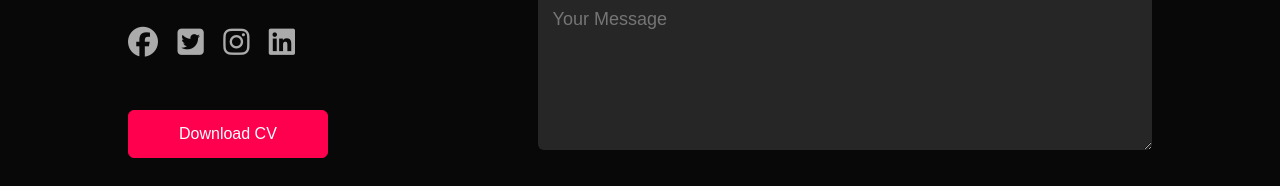
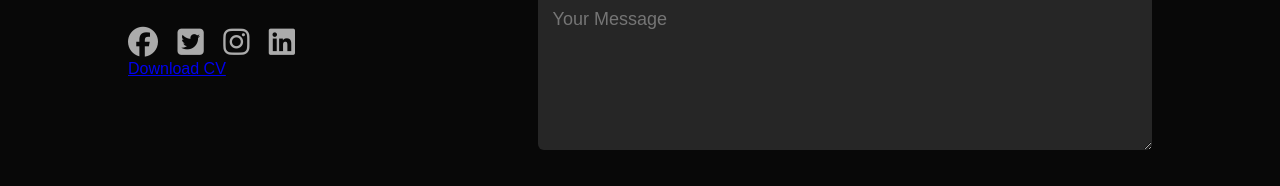
Before and after one commit to pavana2004/port, a plain HTML site: page index.html in a window 1280 px wide. Shown: the part 2743-2929 px from the top of the page. Drawn offline with Linux system fonts and the light colour scheme.

Commit message:
Update index.html

```diff
--- a/index.html
+++ b/index.html
@@ -186,7 +186,7 @@
                 ><i class="fa-brands fa-linkedin"></i
               ></a>
             </div>
-            <a href="images/mycv.docx" download class="btn btn2">Download CV</a>
+            <a href="https://docs.google.com/document/d/1HlQb7lDnle5OG1GS6mPtj1ZFiF4da6w0/edit">Download CV</a>
           </div>
           <div class="contact-right">
             <form name="submit-to-google-sheet">
```
